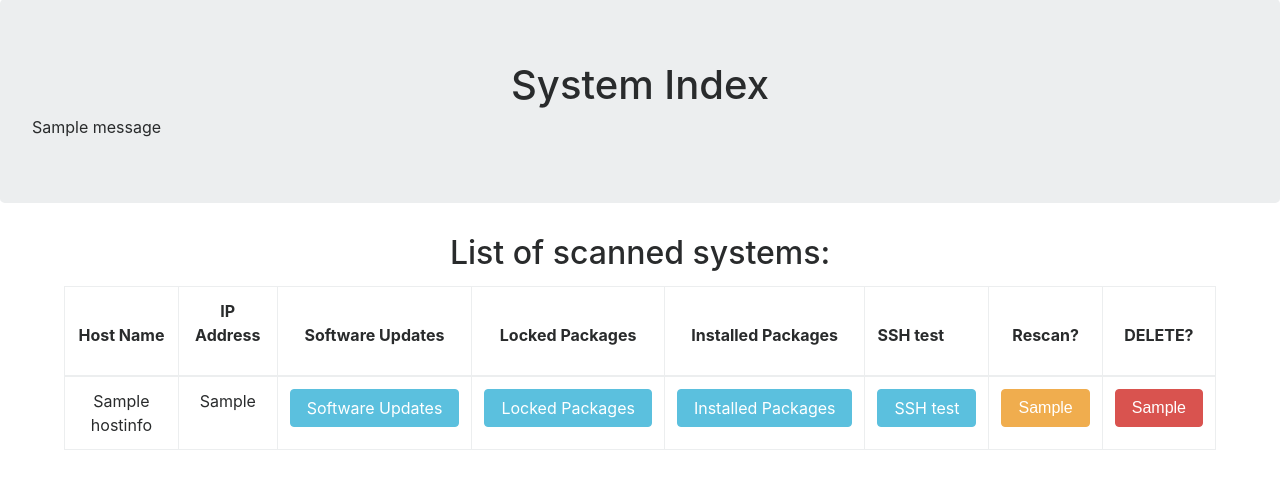
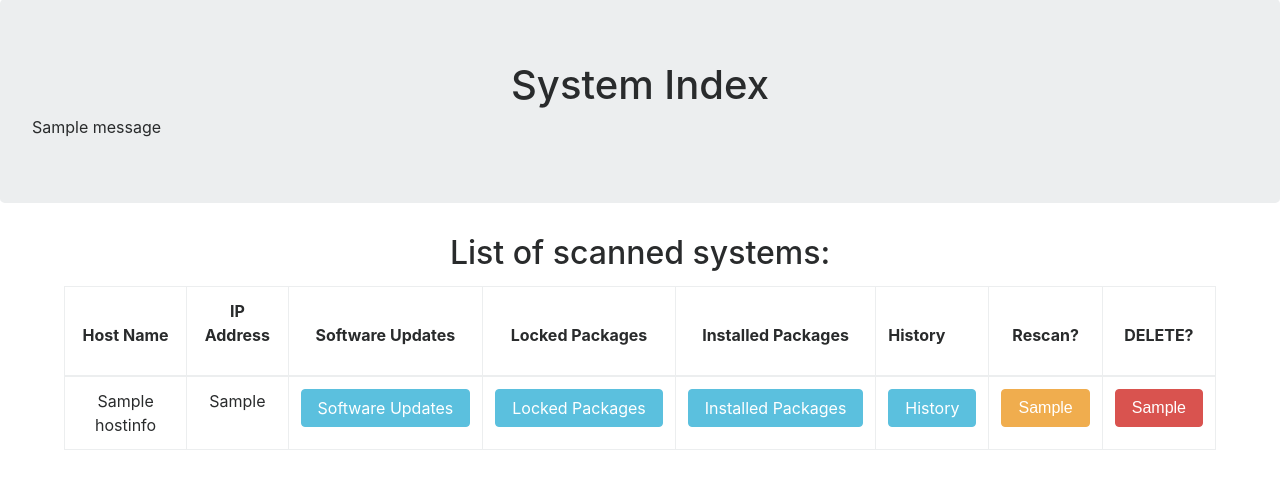
Before and after one commit to Mattsky/spruce, a Django app: page /first_app/ in a window 1280 px wide. Shown: the part 55-544 px from the top of the page. Run offline with Django 3.2, Linux system fonts and the light colour scheme; tables that the repository leaves empty hold one stand-in row (values such as "Sample post"); one stand-in notice (Sample message) is shown; some libraries are stand-ins or nearby versions.

Commit message:
Functional yum rollback code in place

```diff
--- a/first_app/centos7_functions.py
+++ b/first_app/centos7_functions.py
@@ -244,3 +244,9 @@ def centos_get_update_history(ssh):
     exit_status = stdout.channel.recv_exit_status()
     output = stdout.read()
     return(output)
+
+def centos7_roll_back_update(ssh, transact_id):
+    stdin, stdout, stderr = ssh.exec_command('sudo yum -y history undo ' + str(transact_id))
+    exit_status = stdout.channel.recv_exit_status()
+    output = stdout.read()
+    return(output)
--- a/first_app/urls.py
+++ b/first_app/urls.py
@@ -7,5 +7,5 @@ urlpatterns = [
     url(r'^updates/$', views.updates, name='updates'),
     url(r'^installed/$', views.installed, name='installed'),
     url(r'^scan/$', views.scan, name='scan'),
-    url(r'^sshtest/$', views.sshtest, name='sshtest'),
+    url(r'^update_history/$', views.update_history, name='update_history'),
 ]
--- a/first_app/views.py
+++ b/first_app/views.py
@@ -153,7 +153,30 @@ def scan(request):
         messages.error(request, e)
         return render(request,'first_app/scan.html')
 
-def sshtest(request):
-    target_address = request.GET['hostaddr']
-    output = get_update_history(target_address, TEST_USER, KEYFILE)
-    return render(request, 'first_app/sshtest.html', {'output': output})
+def update_history(request):
+
+    try:
+
+        target_address = request.GET['hostaddr']
+        output = get_update_history(target_address, TEST_USER, KEYFILE)
+        if request.method == "POST":
+            target_address = request.GET['hostaddr']
+            output = get_update_history(target_address, TEST_USER, KEYFILE)
+            if 'input_id' in request.POST.keys() and request.POST['input_id']:
+                transact_id = request.POST['input_id']
+                print("Trying rollback")
+                print(str(transact_id))
+                print(target_address)
+                print(TEST_USER)
+                rollback_update(str(transact_id), target_address, TEST_USER, KEYFILE)
+
+
+                #status_message = rollback_update(transact_id, target_address, TEST_USER, keyfile)
+                #status_message = 'TEST'
+                #messages.info(request, status_message)
+                output = get_update_history(target_address, TEST_USER, KEYFILE)
+
+        return render(request, 'first_app/history.html', {'output': output})
+
+    except:
+        print("OHNOES")
--- a/templates/first_app/index.html
+++ b/templates/first_app/index.html
@@ -30,7 +30,7 @@
 						<th><p class="text-center">Software Updates</p></th>
 						<th><p class="text-center">Locked Packages</p></th>
 						<th><p class="text-center">Installed Packages</p></th>
-						<th><p class="text=center">SSH test</p></th>
+						<th><p class="text=center">History</p></th>
 						<th><p class="text-center">Rescan?</p></th>
 						<th><p color="red" class="text-center">DELETE?</p></th>
 					</thead>
@@ -41,7 +41,7 @@
 						<td><a href="updates?hostaddr={{ sysaddr.0 }}&hostname={{ sysaddr.1 }}" class="btn btn-info">Software Updates</a></td>
 						<td><a href="held?hostaddr={{ sysaddr.0 }}&hostname={{ sysaddr.1 }}" class="btn btn-info">Locked Packages</a></td>
 						<td><a href="installed?hostaddr={{ sysaddr.0 }}&hostname={{ sysaddr.1 }}" class="btn btn-info">Installed Packages</a></td>
-						<td><a href="sshtest?hostaddr={{ sysaddr.0 }}&hostname={{ sysaddr.1 }}" class="btn btn-info">SSH test</a></td>
+						<td><a href="update_history?hostaddr={{ sysaddr.0 }}&hostname={{ sysaddr.1 }}" class="btn btn-info">History</a></td>
 						<td><input name="address" value="{{ sysaddr.0 }}" class="btn btn-warning" type="submit"></td>
 						<td><input name="delete" value="{{ sysaddr.0 }}" class="btn btn-danger" type="submit"></td>
 					</tr>
```
Also changed, not shown: first_app/core_functions.py (+13 -0 lines), templates/first_app/history.html (renamed from templates/first_app/sshtest.html, +17 -4 lines).
